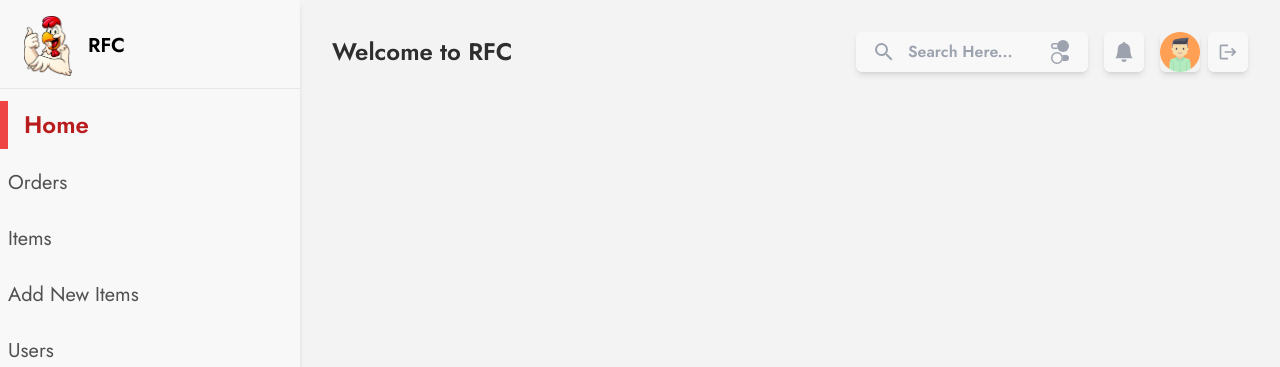
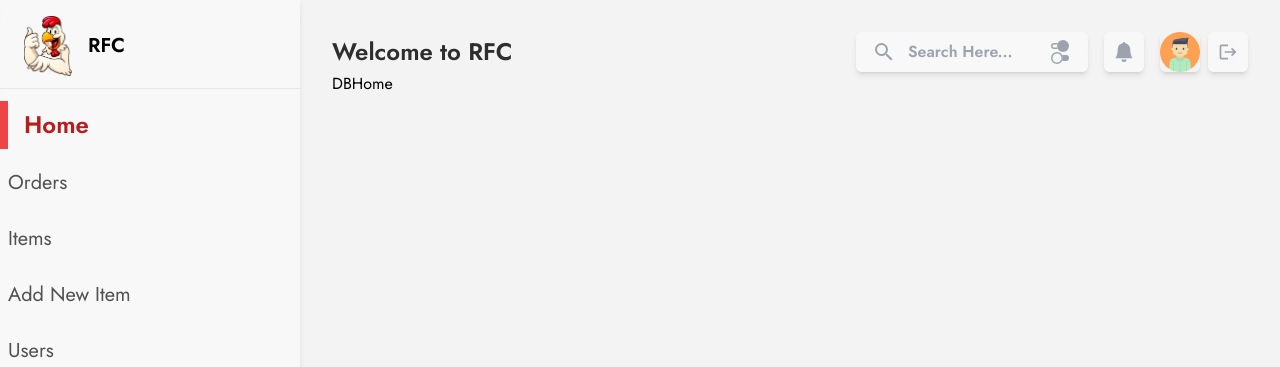
Before and after one commit to rakesh2212003/foodstore-project-final, a React (Create React App) app in the folder client/: page /dashboard/home in a window 1280 px wide. Shown: the top 367 px of the page. Built offline with nearby package versions, Linux system fonts and the light colour scheme; no server answers.

Commit message:
ADD: all dashboard routes components

```diff
--- a/client/package.json
+++ b/client/package.json
@@ -43,6 +43,7 @@
         ]
     },
     "devDependencies": {
+        "tailwind-scrollbar": "^3.0.5",
         "tailwindcss": "^3.3.3"
     }
 }
--- /dev/null
+++ b/client/src/components/DBHome.jsx
@@ -0,0 +1,9 @@
+import React from 'react'
+
+const DBHome = () => {
+  return (
+    <div>DBHome</div>
+  )
+}
+
+export default DBHome
--- /dev/null
+++ b/client/src/components/DBItems.jsx
@@ -0,0 +1,9 @@
+import React from 'react'
+
+const DBItems = () => {
+  return (
+    <div>DBItems</div>
+  )
+}
+
+export default DBItems
--- a/client/src/components/DBLeftSection.jsx
+++ b/client/src/components/DBLeftSection.jsx
@@ -59,9 +59,9 @@ const DBLeftSection = () => {
                             ? `${isActiveStyles} px-4 py-2 border-l-8 border-red-500`
                             : isNotActiveStyles
                     }
-                    to={'/dashboard/newItems'}
+                    to={'/dashboard/newItem'}
                 >
-                    Add New Items
+                    Add New Item
                 </NavLink>
                 <NavLink
                     className={({ isActive }) =>
--- /dev/null
+++ b/client/src/components/DBNewItem.jsx
@@ -0,0 +1,9 @@
+import React from 'react'
+
+const DBNewItem = () => {
+  return (
+    <div>DBNewItem</div>
+  )
+}
+
+export default DBNewItem
--- /dev/null
+++ b/client/src/components/DBOrders.jsx
@@ -0,0 +1,9 @@
+import React from 'react'
+
+const DBOrders = () => {
+  return (
+    <div>DBOrders</div>
+  )
+}
+
+export default DBOrders
--- a/client/src/components/DBRightSection.jsx
+++ b/client/src/components/DBRightSection.jsx
@@ -1,14 +1,21 @@
 import React from 'react'
+import { Routes, Route } from 'react-router-dom'
 
-import { DBHeader } from '../components'
+import { DBHeader, DBHome, DBItems, DBNewItem, DBOrders, DBUsers } from '../components'
 
 const DBRightSection = () => {
     return (
         <div className='flex flex-col px-8 py-8 flex-1 h-full'>
             <DBHeader />
 
-            <div className='flex flex-col flex-1 overflow-y-scroll scrollbar'>
-
+            <div className='flex flex-col flex-1 overflow-y-scroll scrollbar scrollbar-none'>
+                <Routes>
+                    <Route path="/home" element={<DBHome />}/>
+                    <Route path="/orders" element={<DBOrders />}/>
+                    <Route path="/items" element={<DBItems />}/>
+                    <Route path="/newItem" element={<DBNewItem />}/>
+                    <Route path="/users" element={<DBUsers />}/>
+                </Routes>
             </div>
         </div>
     )
--- /dev/null
+++ b/client/src/components/DBUsers.jsx
@@ -0,0 +1,9 @@
+import React from 'react'
+
+const DBUsers = () => {
+  return (
+    <div>DBUsers</div>
+  )
+}
+
+export default DBUsers
--- a/client/src/components/index.js
+++ b/client/src/components/index.js
@@ -5,3 +5,8 @@ export { default as Header } from './Header'
 export { default as DBLeftSection } from './DBLeftSection'
 export { default as DBRightSection } from './DBRightSection'
 export { default as DBHeader } from './DBHeader'
+export { default as DBHome } from './DBHome'
+export { default as DBOrders } from './DBOrders'
+export { default as DBItems } from './DBItems'
+export { default as DBNewItem } from './DBNewItem'
+export { default as DBUsers } from './DBUsers'
--- a/client/tailwind.config.js
+++ b/client/tailwind.config.js
@@ -25,5 +25,7 @@ module.exports = {
             },
         },
     },
-    plugins: [],
+    plugins: [
+        require('tailwind-scrollbar'),
+    ],
 }
```
Also changed, not shown: 1 other file (tests, documents, lock files or other folders).
